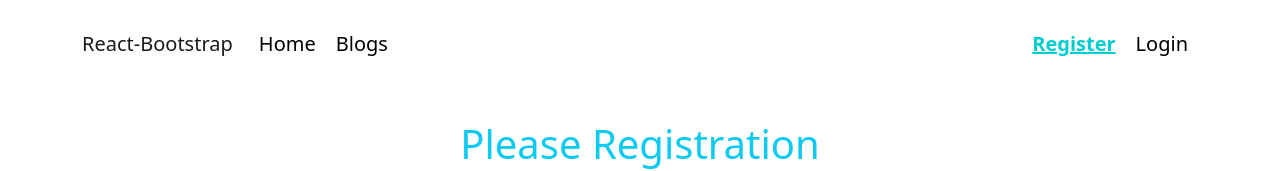
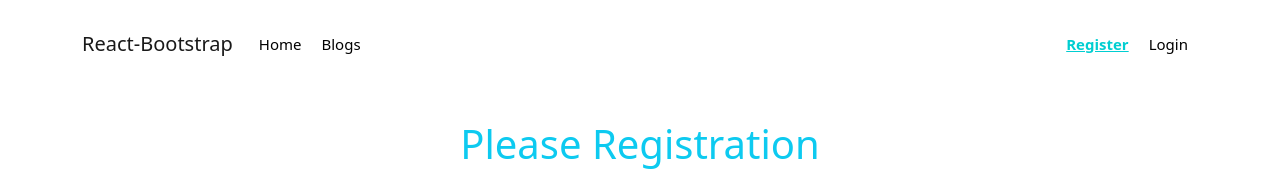
Before and after one commit to salmakhatun0056/cycle-warehouse-client-side, a React (Create React App) app: page /register in a window 1280 px wide. Shown: the top 171 px of the page. Built offline with nearby package versions, Linux system fonts and the light colour scheme; no server answers.

Commit message:
my items routes added

```diff
--- a/src/pages/CustomLink/CustomLink.js
+++ b/src/pages/CustomLink/CustomLink.js
@@ -8,7 +8,7 @@ function CustomLink({ children, to, ...props }) {
     return (
         <div>
             <Link
-                style={{ textDecoration: match ? "underline" : "none", padding: '10px', color: match ? '#00CED1' : 'black', fontWeight: match ? 'bold' : '500', fontSize: '20px' }}
+                style={{ textDecoration: match ? "underline" : "none", padding: '10px', color: match ? '#00CED1' : 'black', fontWeight: match ? 'bold' : '500', fontSize: '15px' }}
                 to={to}
                 {...props}
             >
--- a/src/pages/Registration/Registration.js
+++ b/src/pages/Registration/Registration.js
@@ -27,12 +27,19 @@ const Registration = () => {
         const name = nameRef.current.value
         console.log(email, password, name)
         createUserWithEmailAndPassword(email, password)
-        console.log('Updated profile');
+        await sendEmailVerification(email);
+        alert('Sent email')
         navigate('/home')
         event.preventDefault()
     }
     if (loading) {
         return <LoadSpinner></LoadSpinner>
+    }
+    if (user) {
+        navigate('/')
+    }
+    else {
+        navigate('/register')
     }
     return (
         <div>
@@ -55,6 +62,7 @@ const Registration = () => {
 
                 <p>Already Have an account ? <Link to='/login' className='text-info pe-auto text-decoration-none'>Please login </Link></p>
                 {error && <p className='text-danger pe-auto'>{error.message}</p>}
+                {sendError && <p className='text-danger pe-auto'>{sendError.message}</p>}
                 <Button variant="primary" type="submit">Register</Button>
             </Form>
             <SocialLogin></SocialLogin>
--- a/src/pages/shared/Header/Header.js
+++ b/src/pages/shared/Header/Header.js
@@ -23,11 +23,15 @@ const Header = () => {
                         </Nav>
                         <Nav>
                             <CustomLink to="/register">Register</CustomLink>
-                            {user ? <button className='btn btn-link text-black fw-bold text-decoration-none' onClick={handleSignOut}>Sign Out</button>
+                            {user ?
+                                <button style={{ fontSize: '15px' }} className='btn btn-link text-black  text-decoration-none' onClick={handleSignOut}>Sign Out</button>
                                 :
                                 <CustomLink to="/login">
                                     Login
                                 </CustomLink>}
+                            {user && <CustomLink to='/myitems'>My Items</CustomLink>}
+                            {user && <CustomLink to='/additems'>Add Items</CustomLink>}
+                            {user && <CustomLink to='/manegeitems'>Manege Items</CustomLink>}
                         </Nav>
 
                     </Navbar.Collapse>
```
